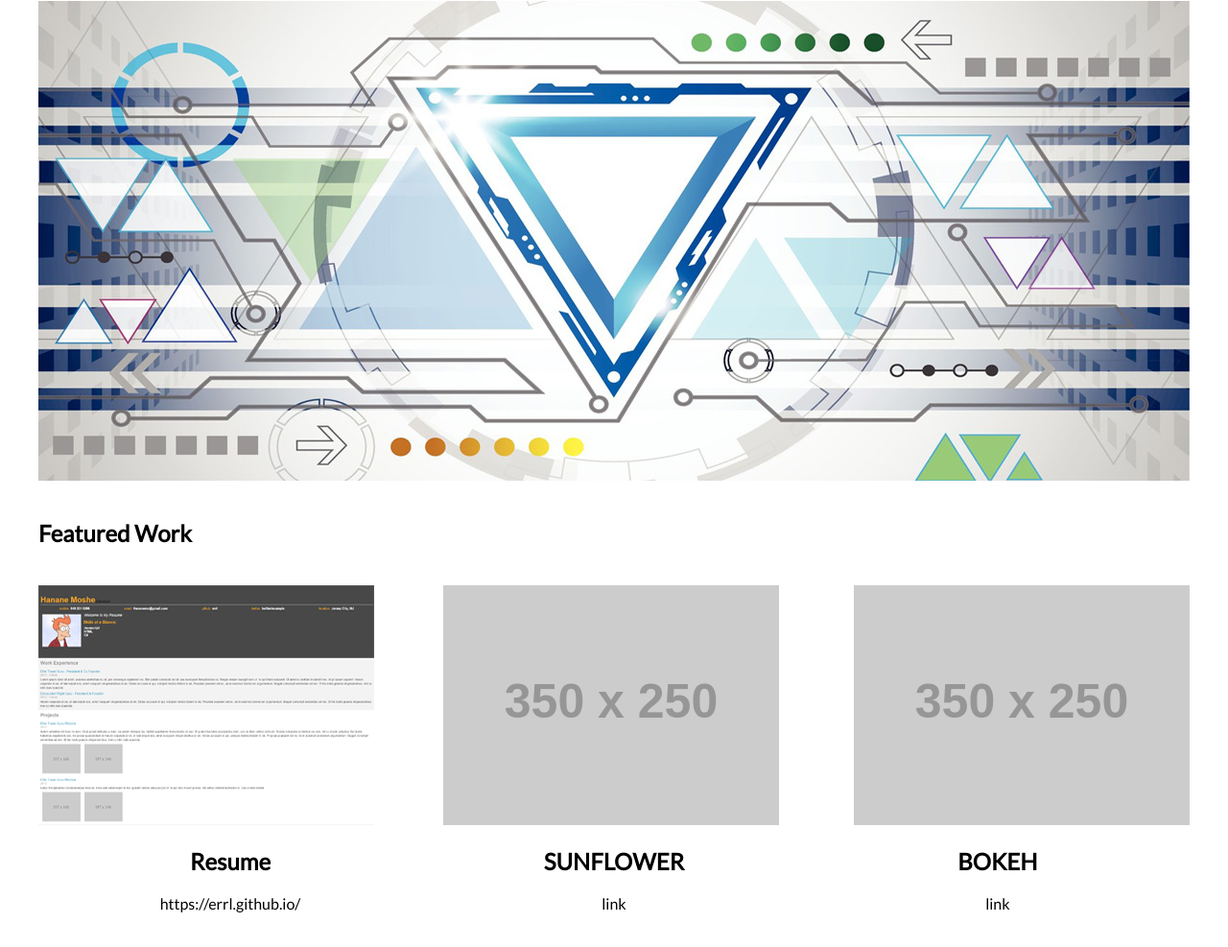
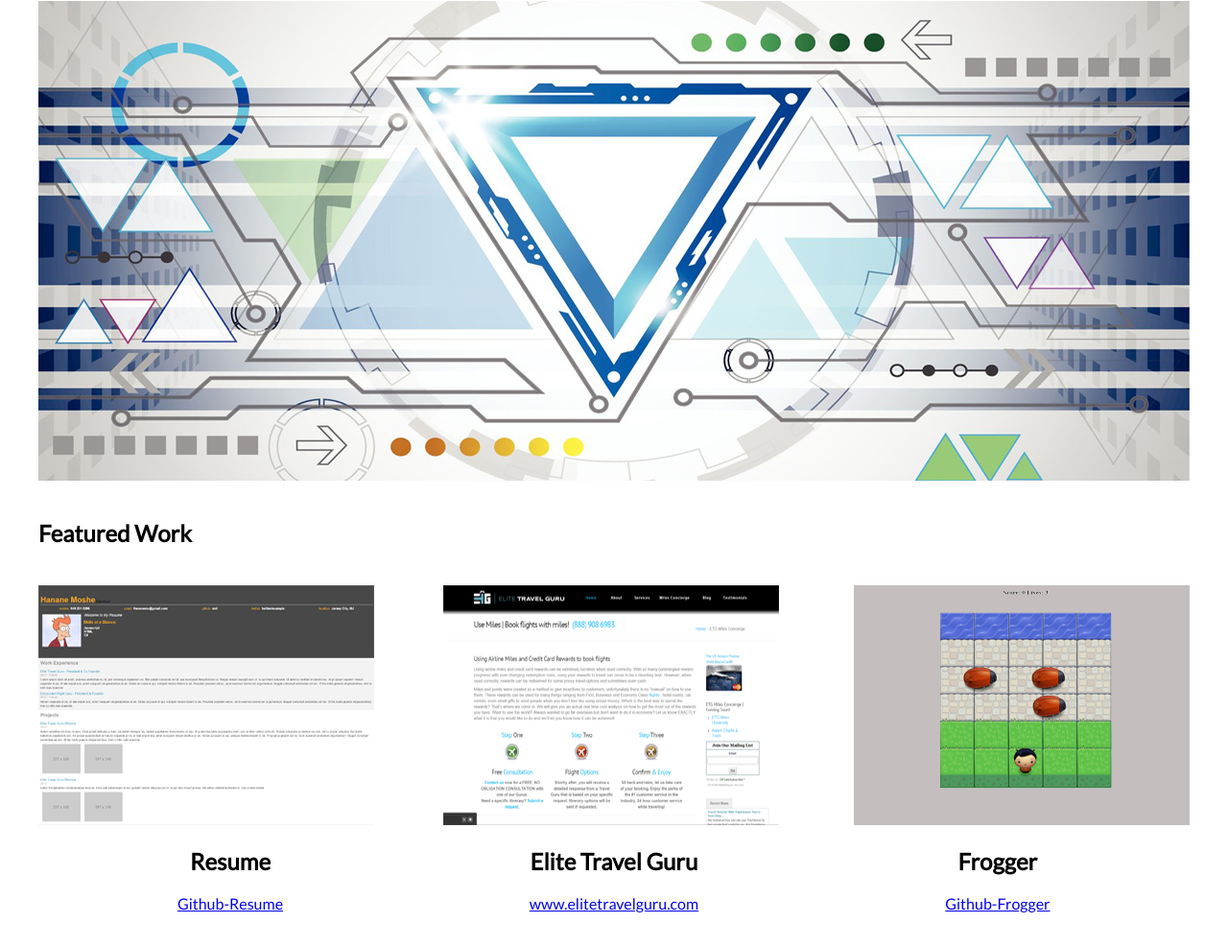
Before and after one commit to Errl/MyPortfolio, a plain HTML site: page index.html in a window 1280 px wide. Shown: the part 185-1172 px from the top of the page at 96% size. Drawn offline with Linux system fonts and the light colour scheme; placeholder pictures from the web are drawn by us.

Commit message:
added projects

```diff
--- a/index.html
+++ b/index.html
@@ -30,17 +30,17 @@
             <div class="col-4">
                 <img src="images/resume.png">
                 <h2 class="caption">Resume</h2>
-                <p class="link">https://errl.github.io/</p>
+                <p class="link"><a href="https://github.com/Errl/frontend-nanodegree-resume.git">Github-Resume</a></p>
             </div>
             <div class="col-4">
-                <span style="padding-left:22px"><img src="http://placehold.it/350x250"></span>
-                <h2 class="caption">SUNFLOWER</h2>
-                <p class="link">link</p>
+                <span style="padding-left:22px"><img src="images/etg.png"></span>
+                <h2 class="caption">Elite Travel Guru</h2>
+                <p class="link"><a href="http://www.elitetravelguru.com">www.elitetravelguru.com</a></p>
             </div>
             <div class="col-4 end">
-                <img src="http://placehold.it/350x250">
-                <h2 class="caption">BOKEH</h2>
-                <p class="link">link</p>
+                <img src="images/frogger.png">
+                <h2 class="caption">Frogger</h2>
+                <p class="link"><a href="https://github.com/Errl/frontend-nanodegree-arcade-game.git">Github-Frogger</a></p>
             </div>
         </div>
     </div>
```
Also changed, not shown: images/etg.png (added), images/frogger.png (added), 1 other file.
